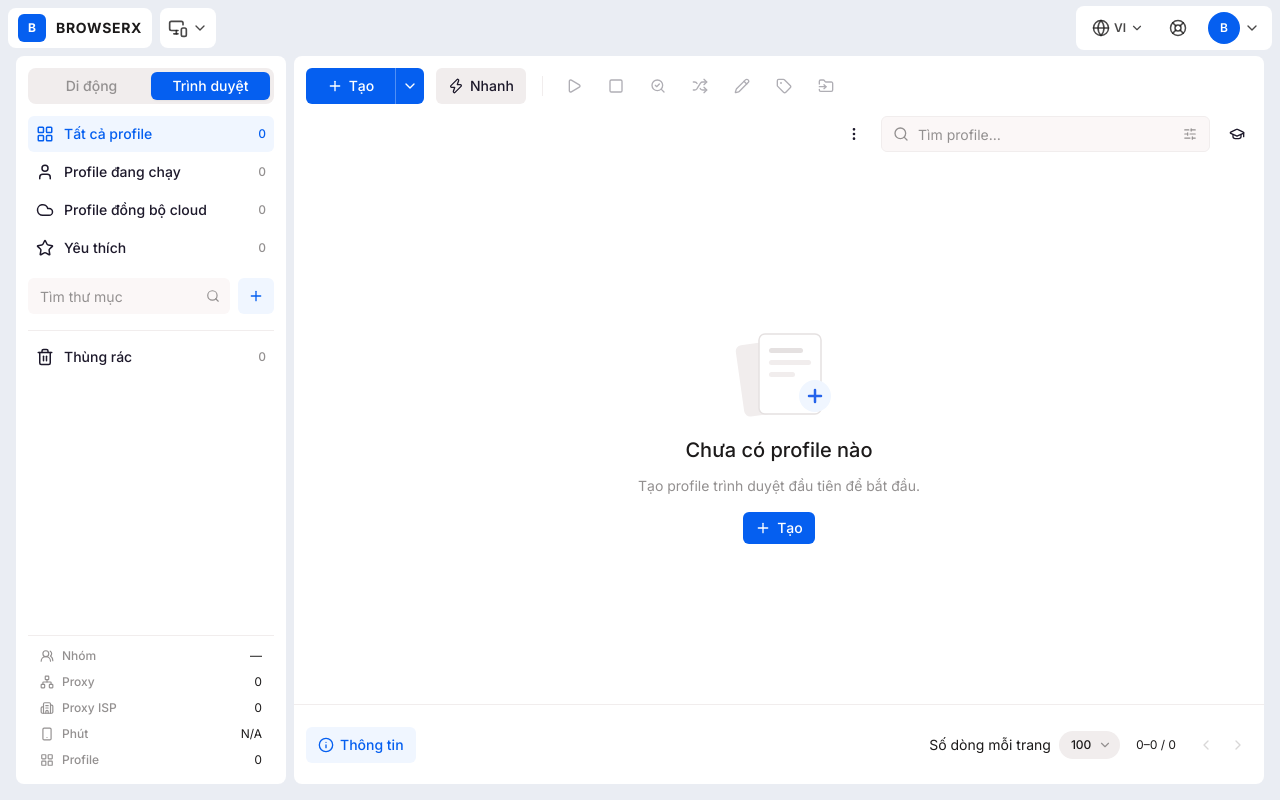
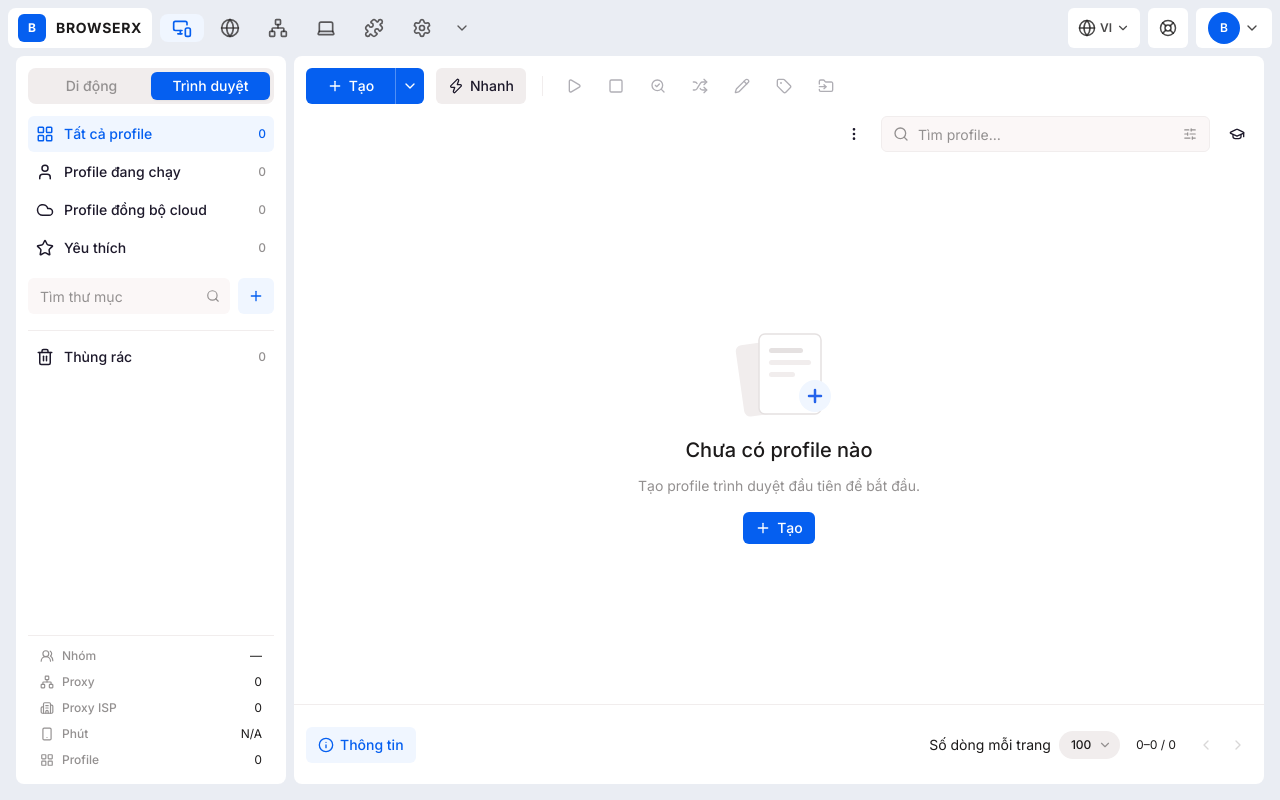
Before and after one commit to MintRouter/BrowserX, a React (Vite) app: page / in a window 1280 px wide. Built offline with nearby package versions, Linux system fonts and the light colour scheme.

Commit message:
feat(ui): W50I — TopBar icon-pill row kiểu MLX: 6 pill trực tiếp 44×28 (active #F0F6FF + accent), dropdown chỉ còn Team/Help (panel 252px, item 36px, shadow MLX), cụm phải tách island trắng (Support 40×40, avatar 76×40)

```diff
--- a/src/components/LanguageSwitcher.tsx
+++ b/src/components/LanguageSwitcher.tsx
@@ -24,7 +24,7 @@ export function LanguageSwitcher() {
           aria-haspopup="menu"
           aria-expanded={open}
           onClick={() => setOpen((v) => !v)}
-          className="inline-flex h-9 items-center gap-1 rounded-md px-2 text-fg/80 transition-colors hover:bg-surface-3 hover:text-fg focus:outline-none focus-visible:ring-2 focus-visible:ring-accent/60"
+          className="inline-flex h-10 items-center gap-1 rounded-md bg-surface-1 px-2.5 text-fg/80 transition-colors hover:bg-surface-2 hover:text-fg focus:outline-none focus-visible:ring-2 focus-visible:ring-accent/60"
         >
           <Globe className="h-[18px] w-[18px]" aria-hidden="true" />
           <span className="text-xs font-semibold uppercase">{current}</span>
--- a/src/components/TopBar.tsx
+++ b/src/components/TopBar.tsx
@@ -1,8 +1,10 @@
 import {
   ChevronDown,
+  Globe,
   HelpCircle,
   Laptop,
   LifeBuoy,
+  type LucideIcon,
   MonitorSmartphone,
   Network,
   Puzzle,
@@ -25,28 +27,40 @@ interface TopBarProps {
   onNavigate?: (view: MainView) => void;
 }
 
-const iconBtn =
-  "inline-flex h-9 w-9 items-center justify-center rounded-md transition-colors focus:outline-none focus-visible:ring-2 focus-visible:ring-accent/60";
-const iconIdle = "text-fg/80 hover:bg-surface-3 hover:text-fg";
-const iconActive = "bg-accent/10 text-accent";
+/* (W50I) MLX pixel audit §2: icon-pill 44×28, radius 8, icon 20px;
+ * active = #F0F6FF bg + accent icon, idle = gray icon + light hover. */
+const pillBtn =
+  "inline-flex h-7 w-11 shrink-0 items-center justify-center rounded-lg transition-colors focus:outline-none focus-visible:ring-2 focus-visible:ring-accent/60";
+const pillIdle = "text-fg/70 hover:bg-surface-1 hover:text-fg";
+const pillActive = "bg-[#F0F6FF] text-accent";
+
+/** Icon-pill row — one pill per top-level view (MLX app-switcher parity). */
+const PILLS: {
+  view: MainView;
+  icon: LucideIcon;
+  labelKey: string;
+  /** Sidebar sub-views that keep this pill highlighted. */
+  match: MainView[];
+}[] = [
+  {
+    view: "profiles",
+    icon: MonitorSmartphone,
+    labelKey: "topbar.profiles",
+    match: ["profiles", "running", "cloudSync", "favorites", "trash"],
+  },
+  { view: "proxies", icon: Globe, labelKey: "topbar.proxies", match: ["proxies"] },
+  { view: "proxyTemplates", icon: Network, labelKey: "topbar.proxyTemplates", match: ["proxyTemplates"] },
+  { view: "templates", icon: Laptop, labelKey: "topbar.profileTemplates", match: ["templates"] },
+  { view: "extensions", icon: Puzzle, labelKey: "topbar.extensions", match: ["extensions"] },
+  { view: "settings", icon: Settings, labelKey: "topbar.settings", match: ["settings"] },
+];
 
 export function TopBar(props: TopBarProps) {
   const { view, onNavigate } = props;
   const { t } = useTranslation();
-  const [appsOpen, setAppsOpen] = useState(false);
+  const [moreOpen, setMoreOpen] = useState(false);
   const [accountOpen, setAccountOpen] = useState(false);
   const initial = t("app.name").charAt(0).toUpperCase();
-  /** Views reachable from the app-switcher dropdown (ML parity, GAP 1/2). */
-  const appsActive =
-    view === "proxyTemplates" ||
-    view === "templates" ||
-    view === "extensions" ||
-    view === "settings";
-
-  const go = (v: MainView) => {
-    setAppsOpen(false);
-    onNavigate?.(v);
-  };
 
   const menuIcon = "h-4 w-4 shrink-0 text-fg-muted";
 
@@ -58,7 +72,6 @@ export function TopBar(props: TopBarProps) {
         onClick={() => onNavigate?.("profiles")}
         aria-label={t("topbar.profiles")}
         title={t("topbar.profiles")}
-        aria-current={!appsActive ? "page" : undefined}
         className="flex h-10 items-center gap-2.5 rounded-lg bg-surface-1 px-2.5 transition-colors hover:bg-surface-2 focus:outline-none focus-visible:ring-2 focus-visible:ring-accent/60"
       >
         <span
@@ -72,10 +85,29 @@ export function TopBar(props: TopBarProps) {
         </span>
       </button>
 
-      {/* App-switcher dropdown (devices icon + chevron) replaces the flat icon row. */}
+      {/* (W50I) Direct icon-pill row (MLX audit §2) — one pill per main view. */}
+      <nav className="flex items-center gap-1" aria-label={t("topbar.appSwitcher")}>
+        {PILLS.map(({ view: v, icon: Icon, labelKey, match }) => {
+          const active = view !== undefined && match.includes(view);
+          return (
+            <button
+              key={v}
+              type="button"
+              onClick={() => onNavigate?.(v)}
+              aria-label={t(labelKey)}
+              title={t(labelKey)}
+              aria-current={active ? "page" : undefined}
+              className={`${pillBtn} ${active ? pillActive : pillIdle}`}
+            >
+              <Icon className="h-5 w-5" aria-hidden="true" />
+            </button>
+          );
+        })}
+
+        {/* Chevron dropdown — only secondary items without a dedicated view. */}
         <Popover
-        open={appsOpen}
-        onClose={() => setAppsOpen(false)}
+          open={moreOpen}
+          onClose={() => setMoreOpen(false)}
           label={t("topbar.appSwitcher")}
           trigger={
             <button
@@ -83,36 +115,16 @@ export function TopBar(props: TopBarProps) {
               aria-label={t("topbar.appSwitcher")}
               title={t("topbar.appSwitcher")}
               aria-haspopup="menu"
-            aria-expanded={appsOpen}
-            onClick={() => setAppsOpen((v) => !v)}
-            className={`flex h-10 items-center gap-1 rounded-lg px-2 transition-colors focus:outline-none focus-visible:ring-2 focus-visible:ring-accent/60 ${
-              appsActive ? iconActive : "bg-surface-1 text-fg/80 hover:bg-surface-2 hover:text-fg"
-            }`}
+              aria-expanded={moreOpen}
+              onClick={() => setMoreOpen((v) => !v)}
+              className={`${pillBtn} !w-7 ${moreOpen ? pillActive : pillIdle}`}
             >
-            <MonitorSmartphone className="h-5 w-5" strokeWidth={2} aria-hidden="true" />
               <ChevronDown className="h-4 w-4" aria-hidden="true" />
             </button>
           }
+          panelClassName="w-[252px]"
         >
-        <div role="menu" className="w-52">
-          <MenuItem
-            icon={<Network className={menuIcon} aria-hidden="true" />}
-            onClick={() => go("proxyTemplates")}
-          >
-            {t("topbar.proxyTemplates")}
-          </MenuItem>
-          <MenuItem
-            icon={<Laptop className={menuIcon} aria-hidden="true" />}
-            onClick={() => go("templates")}
-          >
-            {t("topbar.profileTemplates")}
-          </MenuItem>
-          <MenuItem
-            icon={<Puzzle className={menuIcon} aria-hidden="true" />}
-            onClick={() => go("extensions")}
-          >
-            {t("topbar.extensions")}
-          </MenuItem>
+          <div role="menu">
             <MenuItem
               icon={<Users className={menuIcon} aria-hidden="true" />}
               disabled
@@ -124,30 +136,26 @@ export function TopBar(props: TopBarProps) {
             <MenuItem
               icon={<HelpCircle className={menuIcon} aria-hidden="true" />}
               onClick={() => {
-              setAppsOpen(false);
+                setMoreOpen(false);
                 openExternal(DOCS_URL);
               }}
             >
               {t("topbar.help")}
             </MenuItem>
-          <MenuItem
-            icon={<Settings className={menuIcon} aria-hidden="true" />}
-            onClick={() => go("settings")}
-          >
-            {t("topbar.accountSettings")}
-          </MenuItem>
           </div>
         </Popover>
+      </nav>
 
-      <div className="ml-auto flex h-11 items-center gap-2 rounded-lg bg-surface-1 px-2">
+      {/* (W50I) Right cluster — separate white islands (MLX audit §2). */}
+      <div className="ml-auto flex items-center gap-2">
         <LanguageSwitcher />
-        {/* Support slot (ML parity) — opens the docs/support page (W50F). */}
+        {/* Support island 40×40 radius 6 — opens the docs/support page (W50F). */}
         <button
           type="button"
           onClick={() => openExternal(DOCS_URL)}
           aria-label={t("topbar.support")}
           title={t("topbar.support")}
-          className={`${iconBtn} ${iconIdle}`}
+          className="inline-flex h-10 w-10 items-center justify-center rounded-md bg-surface-1 text-fg/80 transition-colors hover:bg-surface-2 hover:text-fg focus:outline-none focus-visible:ring-2 focus-visible:ring-accent/60"
         >
           <LifeBuoy className="h-[18px] w-[18px]" aria-hidden="true" />
         </button>
@@ -164,7 +172,7 @@ export function TopBar(props: TopBarProps) {
               aria-haspopup="menu"
               aria-expanded={accountOpen}
               onClick={() => setAccountOpen((v) => !v)}
-              className="flex items-center gap-1 rounded-md px-1 py-0.5 transition-colors hover:bg-surface-3 focus:outline-none focus-visible:ring-2 focus-visible:ring-accent/60"
+              className="flex h-10 min-w-[76px] items-center justify-center gap-1 rounded-md bg-surface-1 px-2 transition-colors hover:bg-surface-2 focus:outline-none focus-visible:ring-2 focus-visible:ring-accent/60"
             >
               <span
                 className="grid h-8 w-8 place-items-center rounded-full bg-accent text-xs font-semibold text-white"
--- a/src/i18n/en.json
+++ b/src/i18n/en.json
@@ -7,6 +7,7 @@
     "changeLanguage": "Change language",
     "profiles": "Profiles",
     "appSwitcher": "Apps and pages",
+    "proxies": "Proxies",
     "proxyTemplates": "Proxy templates",
     "profileTemplates": "Profile templates",
     "extensions": "Extensions",
--- a/src/i18n/vi.json
+++ b/src/i18n/vi.json
@@ -7,6 +7,7 @@
     "changeLanguage": "Đổi ngôn ngữ",
     "profiles": "Profile",
     "appSwitcher": "Ứng dụng và trang",
+    "proxies": "Proxy",
     "proxyTemplates": "Template proxy",
     "profileTemplates": "Template profile",
     "extensions": "Tiện ích mở rộng",
```
Lines whose indentation alone changed are shown as unchanged.
